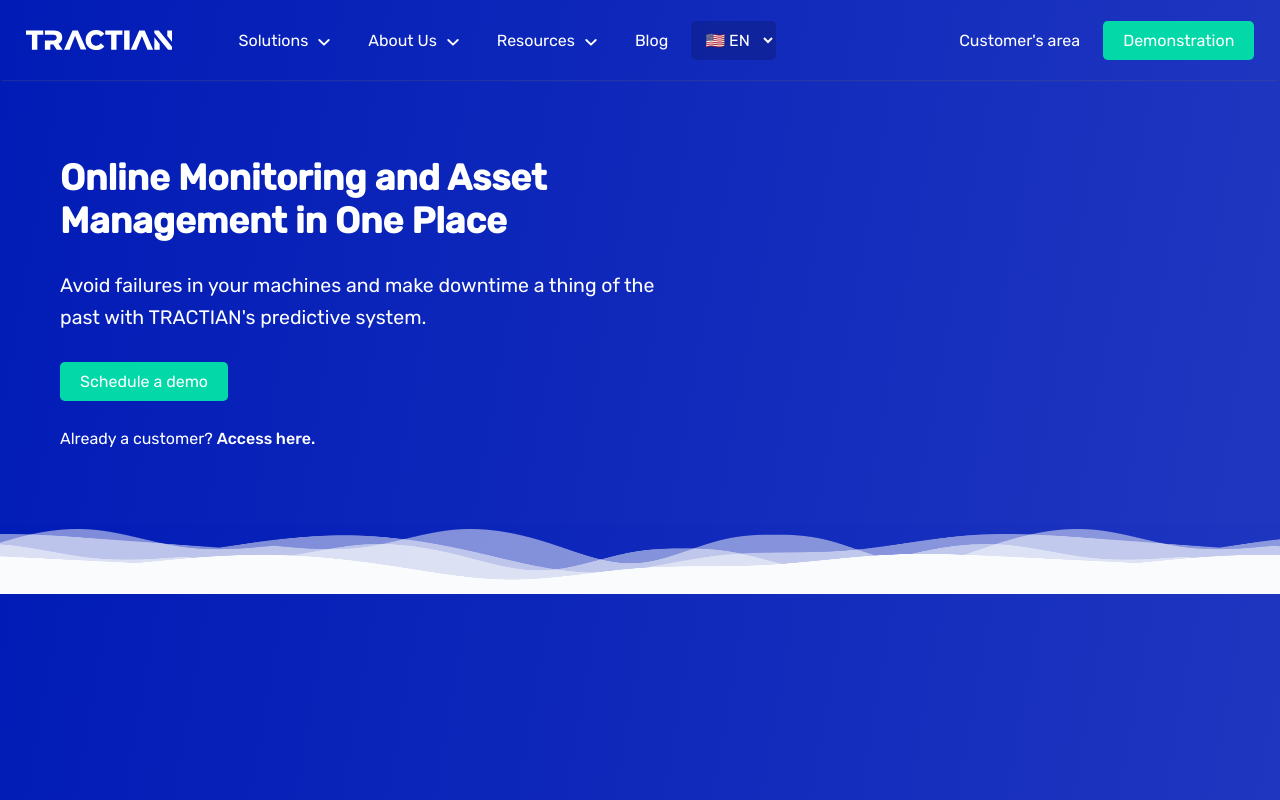
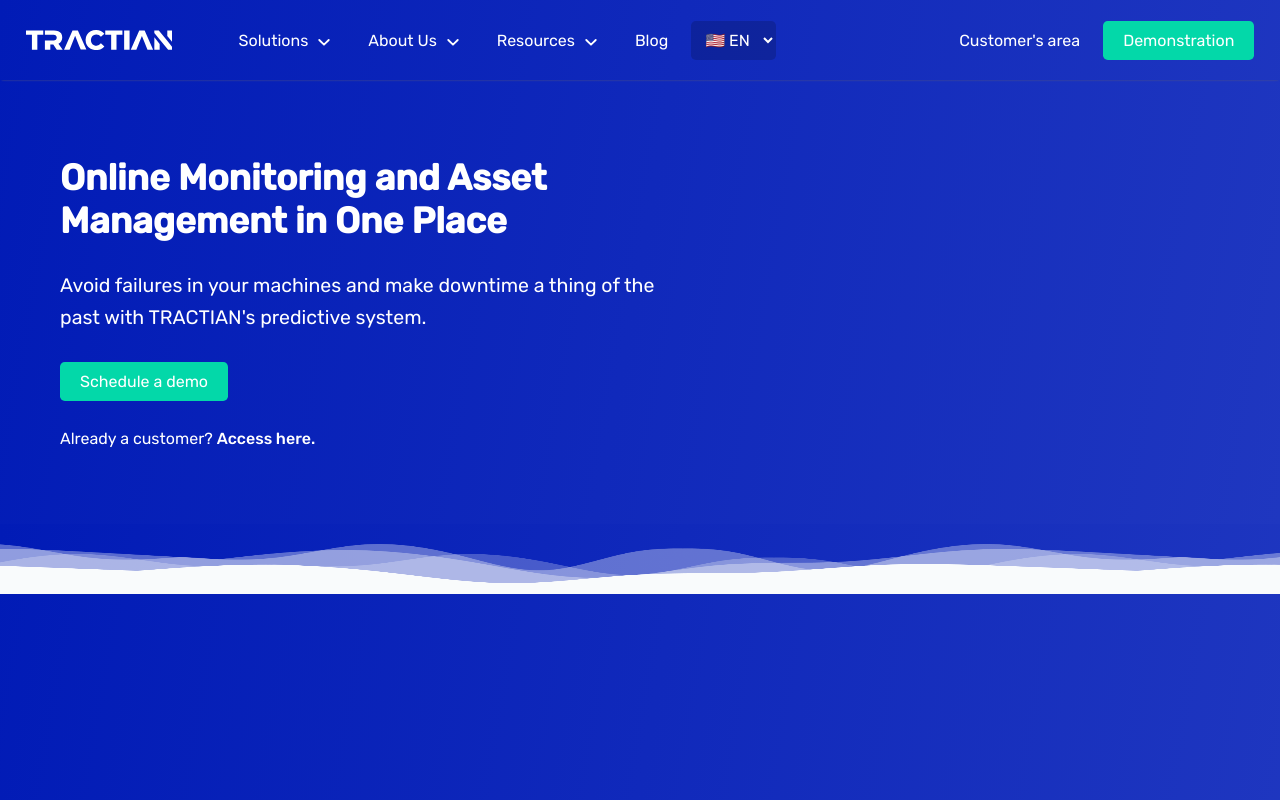
Before and after one commit to pedrotrasfereti/tractian-landing-page, a React (Vite) app: page / in a window 1280 px wide. Built offline with nearby package versions, Linux system fonts and the light colour scheme.

Commit message:
feat: adjust waves

```diff
--- a/src/components/Home/styles.css
+++ b/src/components/Home/styles.css
@@ -65,18 +65,18 @@
 }
 
 .Wave1 {
-  height: 65px;
+  height: 40px;
   background-image: url('./assets/wave2.png');
-  background-size: 1000px 65px;
-  opacity: .5;
+  background-size: 1000px 40px;
+  opacity: .25;
   animation: wavvy 20s linear infinite;
 }
 
 .Wave2 {
-  height: 60px;
+  height: 45px;
   background-image: url('./assets/wave1.png');
-  background-size: 1000px 60px;
-  opacity: .5;
+  background-size: 1000px 45px;
+  opacity: .35;
   animation: wavvy 25s linear infinite;
 }
 
@@ -84,14 +84,14 @@
   height: 50px;
   background-image: url('./assets/wave2.png');
   background-size: 1000px 50px;
-  opacity: .5;
+  opacity: .35;
   animation: wavvy 30s linear infinite;
 }
 
 .Wave4 {
-  height: 40px;
+  height: 30px;
   background-image: url('./assets/wave1.png');
-  background-size: 1000px 40px;
+  background-size: 1000px 30px;
   opacity: 1;
   animation: wavvy 40s linear infinite;
 }
```
